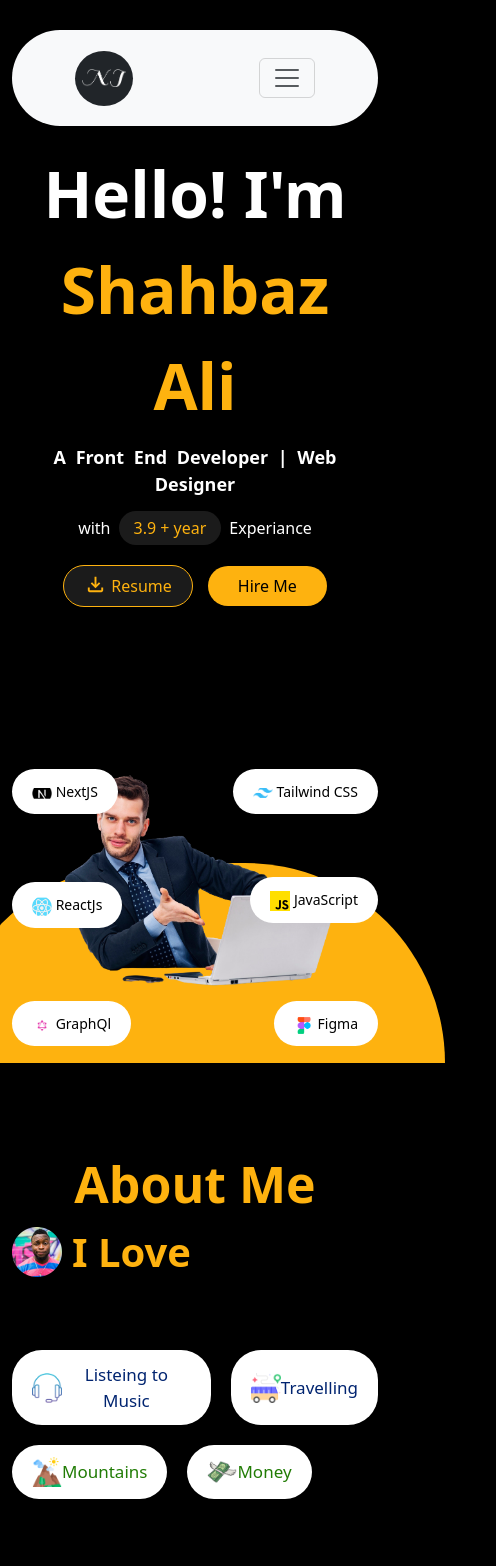
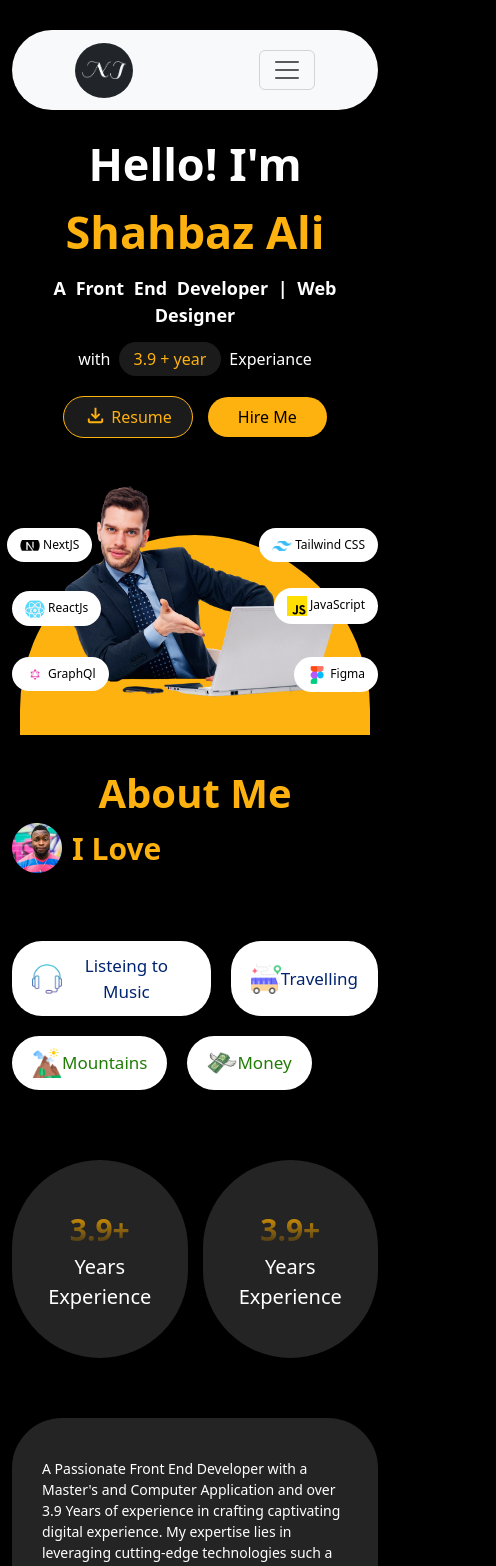
Before and after one commit to shahbazeng/portfolio-frontend, a React (Create React App) app: page / in a window 390 px wide. Shown: the top 1566 px of the page, 496 px wide, since content can reach past the window. Built offline with nearby package versions, Linux system fonts and the light colour scheme.

Commit message:
css update

```diff
--- a/src/App.css
+++ b/src/App.css
@@ -311,6 +311,7 @@ gap: 10px;
 align-items: center;
 }
 .fontSizeOne{
+  background: gray;
   font-size: 30px;
   padding: 12px 20px;
   border-radius: 30px;
@@ -318,6 +319,13 @@ align-items: center;
   background-color: white;
  color: #012470;
  font-weight: 500;
+ font-size: 17px;
+
+
+  display: flex
+;
+  align-items: center;
+
 
 }
 .fontSizeTwo{
@@ -328,8 +336,11 @@ align-items: center;
   background-color: white;
   color: #217C05;
   font-weight: 500;
-
-
+  font-size: 17px;
+  padding: 12px 20px;
+  border-radius: 30px;
+  display: flex;
+  align-items: center;
 }
 .display-flex-gap{
   display: flex;
@@ -1088,6 +1099,19 @@ gap: 15px;
 
 
 /* //////////////////////////////////////////////////// */
+
+
+
+
+
+
+
+
+
+
+
+
+
 .textLight-dark{
   color: black;
   font-size: 80px;
@@ -1189,6 +1213,9 @@ border: 2px solid black;
 
 
 }
+.developer-image{
+  width: 250px;
+}
 .images{
   width:30px
 }
@@ -1199,6 +1226,13 @@ border: 2px solid black;
 @media (max-width:992px){
   .textLight {
     color: white;
+    font-size: 64px;
+    font-weight: 700;
+    text-align: center;
+    margin-top: 20px;
+}
+.textLight-dark{
+  color: black;
   font-size: 64px;
   font-weight: 700;
   text-align: center;
@@ -1344,28 +1378,89 @@ border: 2px solid black;
   background-color: rgb(164, 162, 162);
 }
 @media(max-width:576px){
+
+  .second-conatiner {
+    margin-top: 25px;
+    font-size: 40px;
+    color: #FEB20F;
+    font-weight: 600;
+    text-align: center;
+}
+
+.fzImageText {
+  font-size: 30px;
+  color: #FEB20F;
+  font-weight: 600;
+  display: flex
+;
+  gap: 10px;
+  align-items: center;
+}
+
+.width-height-div {
+  display: flex
+;
+  justify-content: center;
+  align-items: center;
+  flex-direction: column;
+  width: 300px;
+  height: 198px;
+  border-radius: 100px;
+  background: #242424;
+}
+  .textLight {
+    color: white;
+    font-size: 45px;
+    font-weight: 700;
+    text-align: center;
+    margin-top: 20px;
+}
+.posrel {
+  position: relative;
+  height: 300px;
+}
+.textLight-dark{
+  color: black;
+  font-size: 45px;
+  font-weight: 700;
+  text-align: center;
+  margin-top: 20px;
+}
 .backgroundColor {
   margin-top: 140px;
   background: #FEB20F;
-    width: 500px;
+  width: 350px;
   height: 200px;
   position: absolute;
   top: 40%;
   z-index: 1;
+  top: 19%;
   left: 50%;
   transform: translate(-50%, -50%);
   border-radius: 500px 500px 0 0;
 }
+.fontSize {
+  font-size: 12px;
+  padding: 8px 13px;
+  border-radius: 30px;
+  border: none;
+  background-color: white
+}
 .manage-Img {
   width: 400px;
 }
-.image-middle-align-one {
+}
+.buttonImg{
+  width: 30px;
+}
+
+/* .image-middle-align-one {
   display: flex
 ;
   flex-direction: column;
   justify-content: center;
   gap: 10px;
-}
+} */
 .form-under-image{
   width: 131px;
 }
@@ -1374,11 +1469,11 @@ border: 2px solid black;
   top: 85%;
   left: 64%;
 }
-.container-space-yaxis{
+/* .container-space-yaxis{
   display: flex;
   flex-direction: column;
   gap: 20px;
-}
+} */
 .fontSize-dark {
   font-size: 15px;
   padding: 12px 20px;
@@ -1399,7 +1494,8 @@ border: 2px solid black;
   justify-content: center;
   align-items: center;
 }
-.fontSizeOne {
+/* .fontSizeOne {
+ background-color: gray;
   font-size: 17px;
   padding: 12px 20px;
   border-radius: 30px;
@@ -1410,8 +1506,8 @@ border: 2px solid black;
   display: flex
 ;
   align-items: center;
-}
-.fontSizeTwo {
+} */
+/* .fontSizeTwo {
   font-size: 17px;
   padding: 12px 20px;
   border-radius: 30px;
@@ -1422,7 +1518,7 @@ border: 2px solid black;
   display: flex
 ;
   align-items: center;
-}
+} */
 .textManageColor {
   font-weight: bold;
   background: linear-gradient(180deg, #FFAE00 0%, #1D1D1D 100%);
@@ -1439,12 +1535,159 @@ border: 2px solid black;
   color: white;
   font-size: 25px;
 }
-.background-setup {
+/* .background-setup {
   background: #242424;
   color: white;
   margin-top: 60px;
   padding: 40px 30px;
   font-size: 20px;
   border-radius: 100px;
-}
-}
+} */
+.card-text{
+  font-size: 22px;
+  font-weight: 600;
+}
+.position-absolute-simple{
+  display: flex;
+  align-items: center;
+  justify-content: center;
+
+}
+.font-size-manage{
+  font-size: 20px;
+}
+
+@media(max-width:576px){
+
+  .developer-image{
+    width: 142px;
+  }
+  .textManageColor {
+    font-weight: bold;
+    background: linear-gradient(180deg, #FFAE00 0%, #1D1D1D 100%);
+    background-clip: text;
+    color: transparent;
+    font-size: 30px;
+  }
+  .card-text {
+    font-size: 19px;
+    font-weight: 600;
+}
+.image-design {
+  background: #242424;
+  color: #FEB20F;
+  padding: 2px 9px;
+  border-radius: 50px;
+  display: flex
+;
+  justify-content: center;
+  align-items: center;
+  gap: 3px;
+  font-size: 10px;
+}
+.image-design-one-secondContainer {
+  background: #FCEFCC;
+  color: black;
+  padding: 3px 8px;
+  border-radius: 50px;
+  display: flex
+;
+  justify-content: center;
+  align-items: center;
+  gap: 8px;
+  border: none;
+  font-size: 14px;
+}
+.experience-text-design {
+  font-size: 35px;
+  color: #FEB20F;
+  text-align: center;
+  font-weight: 600;
+  margin-top: 15px;
+  margin-bottom: 15px;
+}
+
+.experience-text-design-one {
+  font-size: 30px;
+  color: #FEB20F;
+  text-align: center;
+  font-weight: 600;
+  margin-top: 15px;
+  margin-bottom: 15px;
+}
+
+
+  .year {
+    color: white;
+    font-size: 20px;
+}
+.experience {
+  color: white;
+  font-size: 20px;
+}
+.background-setup {
+  background: #242424;
+  color: white;
+  margin-top: 60px;
+  padding: 40px 30px;
+  font-size: 14px;
+  border-radius: 50px;
+}
+.imageText {
+  color: #FEB20F;
+  font-size: 17px;
+  background: #242424;
+  border: 1px solid #FEB20F;
+  border-radius: 100px;
+  padding: 9px 30px;
+  display: flex
+;
+  gap: 10px;
+  justify-content: center;
+  align-items: center;
+}
+.font-size-setup {
+  font-size: 35px;
+  color: #FEB20F;
+  text-align: center;
+  font-weight: 700;
+}
+.buttonImg{
+  width: 25px;
+}
+.dispaly-flex-direction-column{
+display: flex;
+flex-direction: column;
+gap: 20px;
+}
+.backgroundColorYellow{
+  background-color: #FEB20F;
+  padding: 10px;
+  border-radius: 10px;
+  display: flex;
+  flex-direction: column;
+  gap: 20px;
+  align-items: center;
+  padding-bottom: 20px;
+  padding-left: 10px;
+  padding-right: 10px;
+
+}
+.fontSize-dark {
+  font-size: 13px;
+  padding: 6px 6px;
+  border-radius: 30px;
+  border: none;
+  background-color: white;
+  border: 2px solid black;
+}
+.font-size-manage{
+  font-size: 16px;
+}
+.nextjsButton {
+  z-index: 999;
+  position: absolute;
+  top: 30%;
+  left: -5px;
+}
+}
--- a/src/Education.js
+++ b/src/Education.js
@@ -23,7 +23,7 @@ function Education(){
                 <div className="dflexjustspaceBetween">
 <div>
     <button className="image-design">
-        <img src="/Frame.png" className="mt-2" style={{width:"30px"}}/>2017-2020
+        <img src="/Frame.png" className="mt-2 buttonImg" />2017-2020
     </button>
 </div>
 <div>
@@ -43,7 +43,7 @@ Bachelor's Degree
 </div>
 </div>
 <div>
-    <h3 className="mt-3">Bachelor of Computer Applications</h3>
+    <div className="mt-3 card-text">Bachelor of Computer Applications</div>
 </div>
 <div className="twoitemsinOneLine">
     <div className="bgWhite">
@@ -93,7 +93,7 @@ MCA
 </div>
 </div>
 <div>
-<h3 className="mt-3">Master of Computer Applications</h3>
+<div className="mt-3 card-text">Master of Computer Applications</div>
 </div>
 <div className="twoitemsinOneLine">
 <div className="bgWhite-secodContainer">
--- a/src/Footer.js
+++ b/src/Footer.js
@@ -40,7 +40,7 @@ Portfolio Made With
 {/* Footer */}
 
 <div>
-    <div className="backgroundColorYellow ">
+    <div className="backgroundColorYellow">
         <div className="d-flex align-items-center gap-2">
 
 
@@ -50,11 +50,11 @@ Portfolio Made With
 
 
         </div>
-        <div className="fs-4">
+        <div className="font-size-manage">
             Shahbaz <span className="fw-bold">Ali</span>
         </div>
         </div>
-        <div className="fs-4">
+        <div className="font-size-manage">
         Designed & Build by <span className="fw-bold">SHEHBAZ ALI  </span>
         </div>
     </div>
@@ -102,11 +102,11 @@ Portfolio Made With
 
 
         </div>
-        <div className="fs-4">
+        <div  className="font-size-manage">
             Shahbaz <span className="fw-bold">Ali</span>
         </div>
         </div>
-        <div className="fs-4">
+        <div  className="font-size-manage">
         Designed & Build by <span className="fw-bold">SHEHBAZ ALI  </span>
         </div>
     </div>
--- a/src/FormData.js
+++ b/src/FormData.js
@@ -86,7 +86,7 @@ function FormData(){
            </div>
         </Row>
         <div className="posabsolute">
-        <img src="/developer 1.png" alt="banner-image" style={{width:"250px"}} className="form-under-image"/>
+        <img src="/developer 1.png" alt="banner-image"  className="developer-image"/>
         </div>
     </div>
     <hr className="horizontaline-one"/>
@@ -169,7 +169,7 @@ function FormData(){
            </div>
         </Row>
         <div className="posabsolute">
-        <img src="/developer 1.png" alt="banner-image" style={{width:"250px"}}/>
+        <img src="/developer 1.png" alt="banner-image" className="developer-image"/>
         </div>
     </div>
     <hr className="horizontaline-one"/>
--- a/src/Header.js
+++ b/src/Header.js
@@ -20,7 +20,7 @@ const {toggle , toggleHandler} = useContext(MyContext);
         toggle?(
         <div>
          <Container>
-            <Navbar className='bg-light  borderRounded' expand="lg">
+            <Navbar className='bg-light  borderRounded p-0' expand="lg">
 
                 <Navbar.Brand className='bg-dark borderradius'>
                     <img src='/NJ.png' alt='nj.png' className='img'/>
```
Also changed, not shown: src/BannerCode.js (+6 -6 lines), src/Experience.js (+18 -18 lines). Lines whose indentation alone changed are shown as unchanged.
